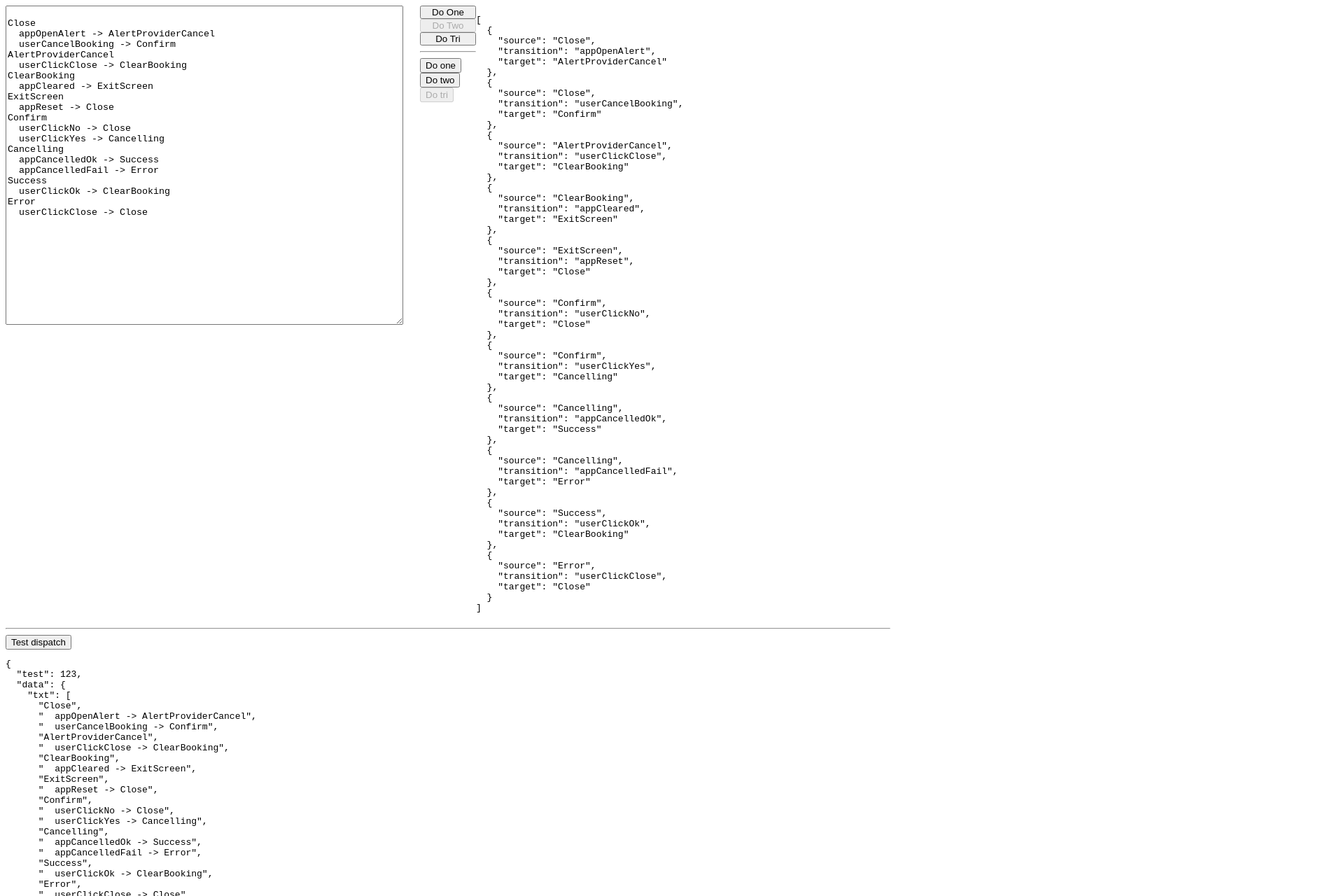
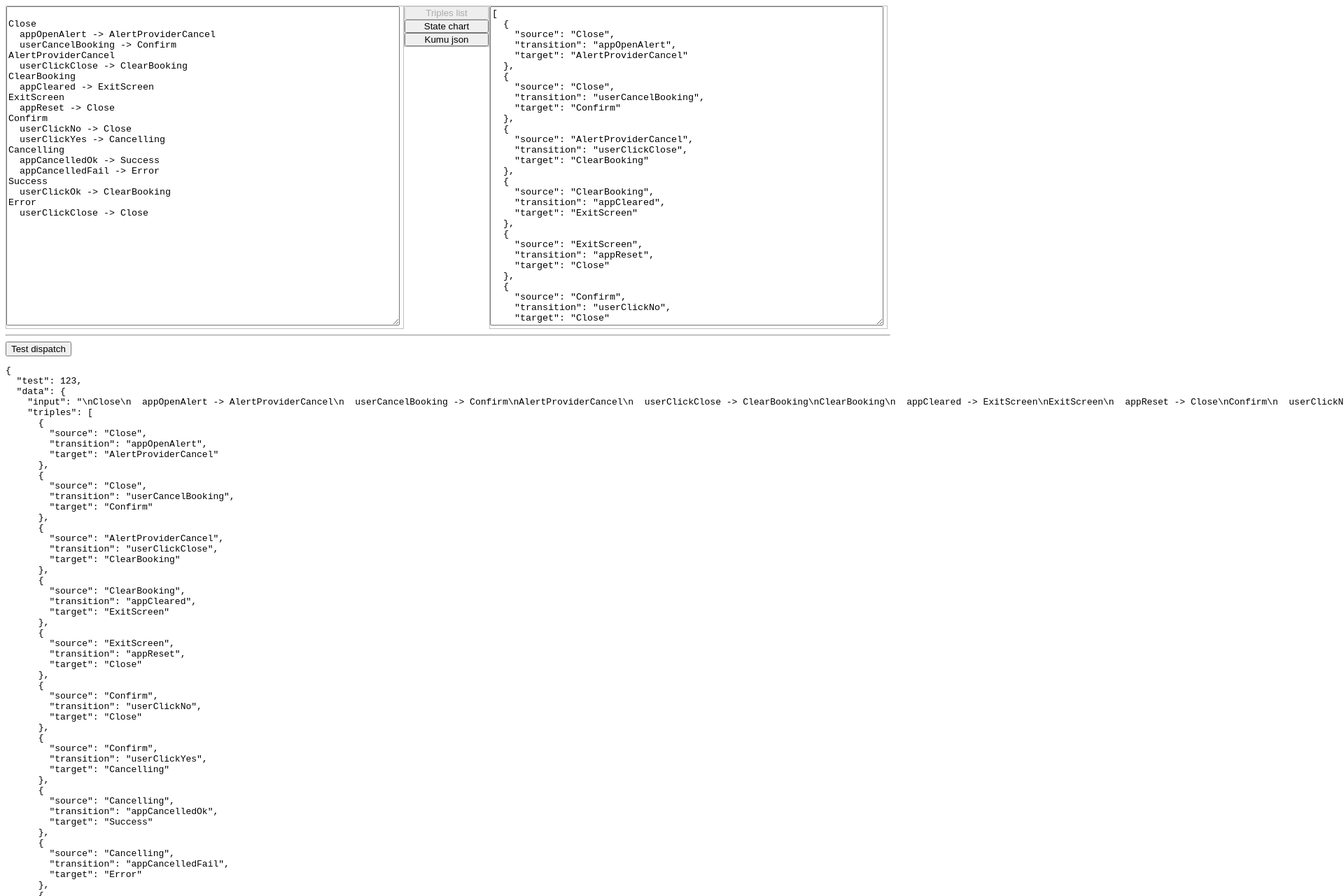
Before and after one commit to trevithj/my-app-201907, a React (Create React App) app: page / in a window 1280 px wide. Shown: the top 1280 px of the page at 70% size, 1920 px wide, since content can reach past the window. Built offline with nearby package versions, Linux system fonts and the light colour scheme.

Commit message:
Get triples parser working

```diff
--- a/src/App.js
+++ b/src/App.js
@@ -6,46 +6,46 @@ import * as Parser from './helpers/stateChartParser';
 const App = () => {
   const [state, dispatch] = useStore();
   const taInput = useRef();
+  const taOutput = useRef();
   const doTest = () => dispatch({test2: {
     date: new Date().getTime()
   }});
-	const triples = state.data ? state.data.triples : [];
-	//taInput.current.value = cancelTaxiDialogue;
+  const data = state.data || {};
 
   useEffect(() => {
     const txt = Parser.asTextArray(cancelTaxiDialogue);
     const triples = Parser.asTriplesArray(txt);
-		dispatch({ data: {txt, triples}});
+    const data = { input: cancelTaxiDialogue, triples };
+    data.output = JSON.stringify(triples, null, 2);
+    dispatch({ data });
   }, [dispatch]);
 
   useEffect(() => {
-		taInput.current.value = cancelTaxiDialogue;
-	}, []);
+    taInput.current.value = data.input;
+    taOutput.current.value = data.output;
+  }, [data]);
 
   return (
     <div className="App">
       <div style={{position: 'relative'}}>
-				<Col width="calc(50% - 40px)">
-					<textarea ref={taInput} rows="30" style={{width: '95%'}} />
+        <Col width="calc(50% - 65px)">
+          <textarea ref={taInput} rows="30" style={{width: '98%'}} />
         </Col>
-				<Col width="80px">
-					<Process title="Do One" />
-					<Process title="Do Two" selected />
-					<Process title="Do Tri" />
-					<hr />
-					<button>Do one</button>
-					<button>Do two</button>
-					<button disabled>Do tri</button>
+        <Col width="120px">
+          <Process title="Triples list" selected />
+          <Process title="State chart" />
+          <Process title="Kumu json" />
         </Col>
-				<Col width="calc(50% - 40px)">
-					<Pre data={triples} name="output"/>
+        <Col width="calc(50% - 65px)">
+					<textarea rows="30" style={{width: '98%'}}
+						ref={taOutput}
+						readOnly
+					/>
         </Col>
       </div>
       <hr />
       <button onClick={doTest}>Test dispatch</button>
       <Pre data={state} name="State" />
-			<hr />
-			<Pre data={triples} name="Parser"/>
     </div>
   );
 }
@@ -71,7 +71,9 @@ const Col = props => {
     <div style={{
       verticalAlign: 'top',
       paddingLeft: '10',
-			display: 'inline-block', width
+      display: 'inline-block',
+      border: 'solid thin silver',
+      width
     }} {...rest}>
       {props.children}
     </div>
--- a/src/helpers/stateChartDef.js
+++ b/src/helpers/stateChartDef.js
@@ -1,5 +1,5 @@
 //Cancel dialogue for Taxi Booking screen
-export const cancelTaxiDialogue = `
+const cancelTaxiDialogue = `
 Close
   appOpenAlert -> AlertProviderCancel
   userCancelBooking -> Confirm
@@ -20,3 +20,7 @@ Success
 Error
   userClickClose -> Close
 `;
+
+module.exports = {
+	cancelTaxiDialogue
+};
--- a/src/helpers/stateChartParser.js
+++ b/src/helpers/stateChartParser.js
@@ -2,7 +2,8 @@
 Read in a text-based state-chart spec, and return a set of triples.
 Each triple consists of: {stateFedby, stateFedto, transition }
 */
-import { cancelTaxiDialogue } from './stateChartDef';
+//import { cancelTaxiDialogue } from './stateChartDef';
+const { cancelTaxiDialogue } = require('./stateChartDef');
 
 export const asTextArray = defn => {
   return defn.split('\n')
@@ -12,25 +13,21 @@ export const asTextArray = defn => {
   .map(line => line.trimRight()); //keep left indent for human-readability.
 }
 
+const makeTriple = (source, transition, target) => ({source, transition, target});
+
+
 export const asTriplesArray = aTxt => {
   const triples = [];
   let currentState;
+  aTxt = (typeof aTxt === 'string') ? asTextArray(aTxt) : aTxt;
   aTxt.forEach(line => {
     const [txt1, txt2, txt3] = line.split('->');
     if (txt3) {
-      const triple = {
-        source: txt1.trim(),
-        transition: txt2.trim(),
-        target: txt3.trim(),
-      }
+      const triple = makeTriple(txt1.trim(), txt2.trim(),txt3.trim());
       currentState = triple.source;
       triples.push(triple);
-		} else if (txt2) {
-      const triple = {
-        source: currentState,
-        transition: txt1.trim(),
-        target: txt2.trim(),
-      }
+    } else if (txt2) {
+			const triple = makeTriple(currentState, txt1.trim(), txt2.trim());
       triples.push(triple);
     } else {
       currentState = txt1.trim();
```
Also changed, not shown: 1 other file (tests, documents, lock files or other folders). Lines whose indentation alone changed are shown as unchanged.
